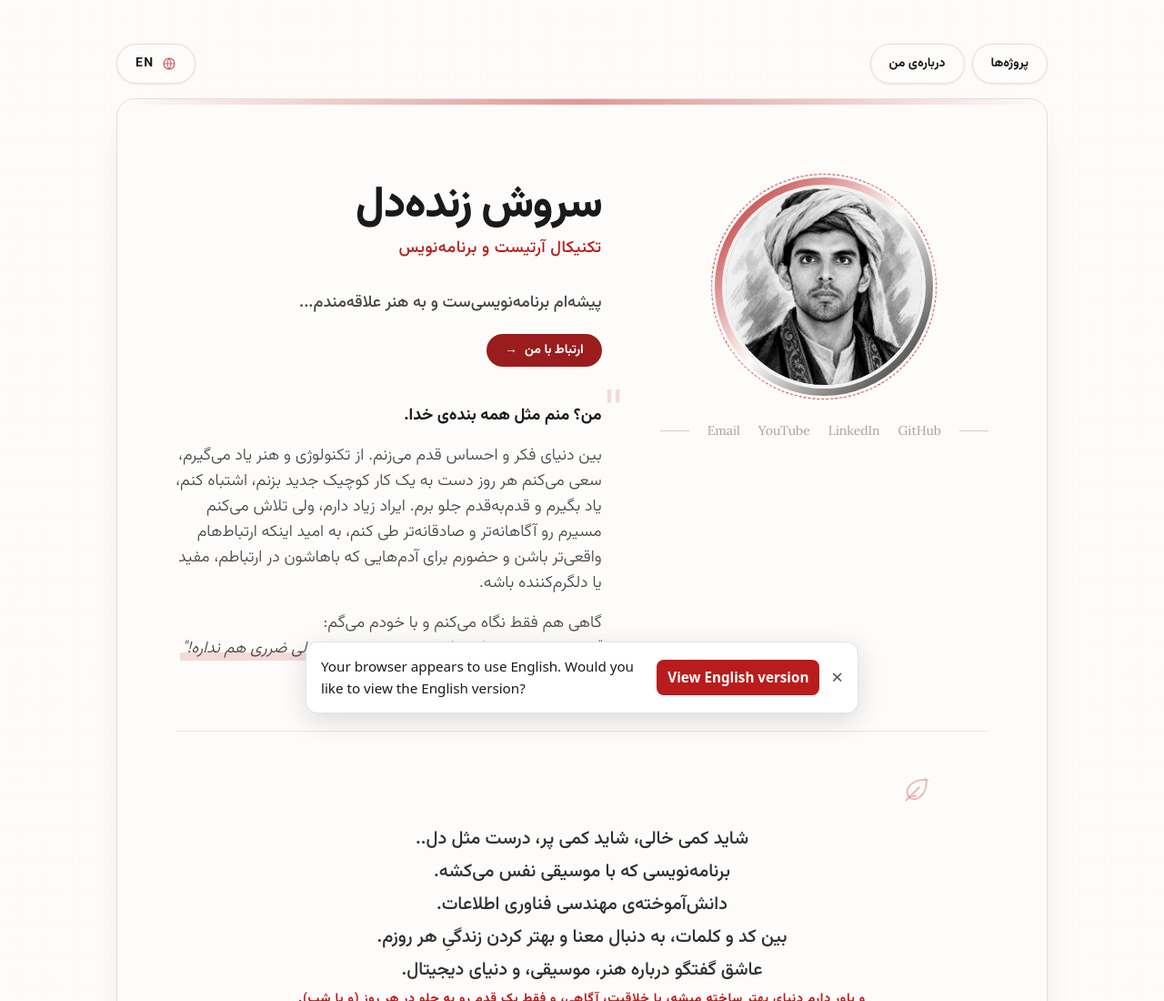
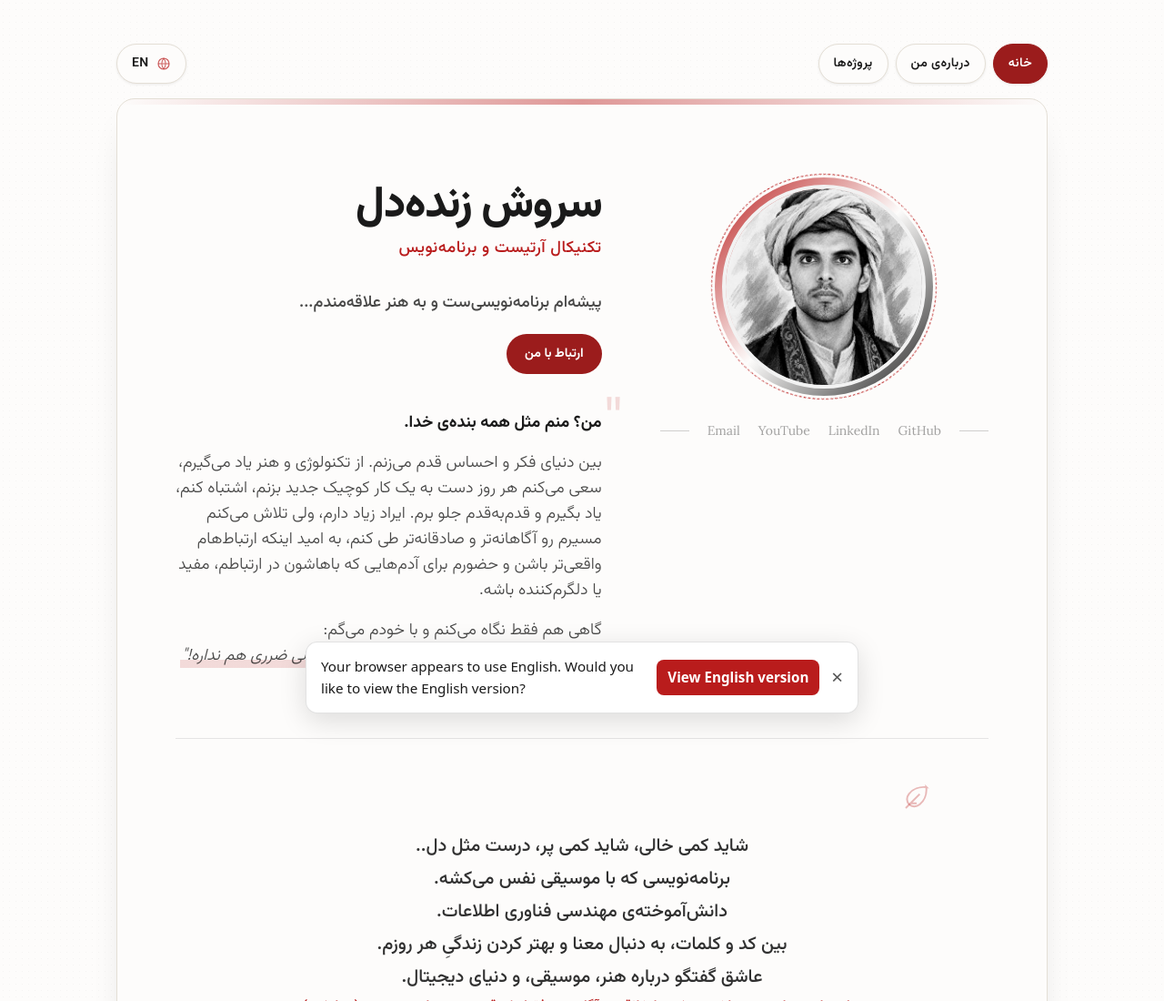
Before and after one commit to soroush-zendedel/soroush-zendedel.github.io, a website: page index.html in a window 1280 px wide. Shown: the top 1100 px of the page at 91% size. Drawn offline with Linux system fonts and the light colour scheme.

Commit message:
style: add home navigation and match local buttons

```diff
--- a/assets/home.css
+++ b/assets/home.css
@@ -31,14 +31,29 @@ body.font-en {
   display: inline-flex;
   align-items: center;
   justify-content: center;
+  padding-inline: 1rem;
   border-color: var(--home-line);
   background-color: var(--home-canvas);
   box-shadow: 0 1px 3px rgb(26 26 26 / 8%);
+  font-weight: 600;
+  letter-spacing: 0.025em;
 }
 
 .top-navigation a:hover {
   border-color: var(--home-crimson);
   color: var(--home-crimson);
+}
+
+.top-navigation a[aria-current="page"] {
+  border-color: var(--home-crimson);
+  background-color: var(--home-crimson);
+  color: #fff;
+}
+
+.top-navigation a[aria-current="page"]:hover {
+  border-color: var(--home-crimson-deep);
+  background-color: var(--home-crimson-deep);
+  color: #fff;
 }
 
 .document-wrapper {
@@ -72,7 +87,14 @@ body.font-en {
 }
 
 .document-wrapper a[data-profile-link="contact"] {
+  min-height: 44px;
+  padding-block: 0;
+  border-radius: 999px;
   background-color: var(--home-crimson);
+}
+
+.document-wrapper a[data-profile-link="contact"] > span[aria-hidden="true"] {
+  display: none;
 }
 
 .document-wrapper a[data-profile-link="contact"]:hover {
--- a/index.html
+++ b/index.html
@@ -182,8 +182,9 @@
 
     <!-- Top Navigation outside the document wrapper -->
     <nav class="top-navigation w-full max-w-5xl mx-auto items-center mb-4">
+        <a aria-current="page" class="bg-crimson border border-crimson shadow-sm rounded-full px-5 py-1.5 text-sm font-bold text-white transition-all" href="./"><span class="lang-fa">خانه</span><span class="lang-en font-en">Home</span></a>
+        <a class="bg-canvas border border-ink/20 shadow-sm rounded-full px-5 py-1.5 text-sm font-bold hover:border-crimson hover:text-crimson transition-all" href="./about.html">درباره‌ی من</a>
         <a data-profile-link="projects" class="bg-canvas border border-ink/20 shadow-sm rounded-full px-5 py-1.5 text-sm font-bold hover:border-crimson hover:text-crimson transition-all" href="./projects.html"><span data-edit-field="profile.projectsNav.fa">پروژه‌ها</span></a>
-        <a class="bg-canvas border border-ink/20 shadow-sm rounded-full px-5 py-1.5 text-sm font-bold hover:border-crimson hover:text-crimson transition-all" href="./about.html">درباره‌ی من</a>
         <a id="langToggle" href="/en/" hreflang="en" aria-label="View English version" class="bg-canvas border border-ink/20 shadow-sm rounded-full px-5 py-1.5 text-sm font-bold tracking-widest hover:border-crimson hover:text-crimson focus-visible:outline focus-visible:outline-2 focus-visible:outline-offset-2 focus-visible:outline-crimson transition-all flex items-center gap-2">
             <svg class="h-4 w-4 text-crimson/70" viewBox="0 0 24 24" fill="none" stroke="currentColor" stroke-width="1.8" aria-hidden="true"><circle cx="12" cy="12" r="9"/><path d="M3 12h18M12 3a15 15 0 0 1 0 18M12 3a15 15 0 0 0 0 18"/></svg>
             <span class="lang-fa">EN</span>
```
Also changed, not shown: en/index.html (+2 -1 lines).
